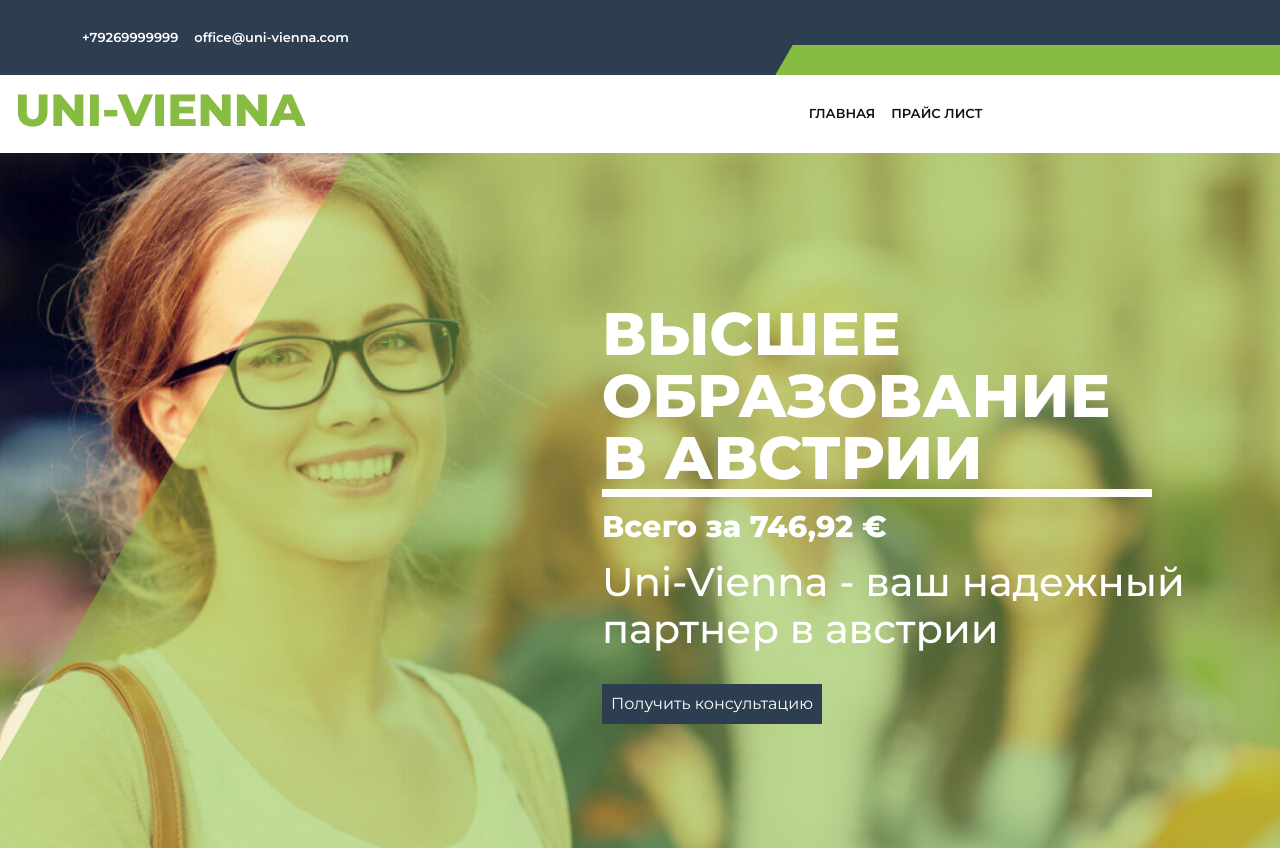
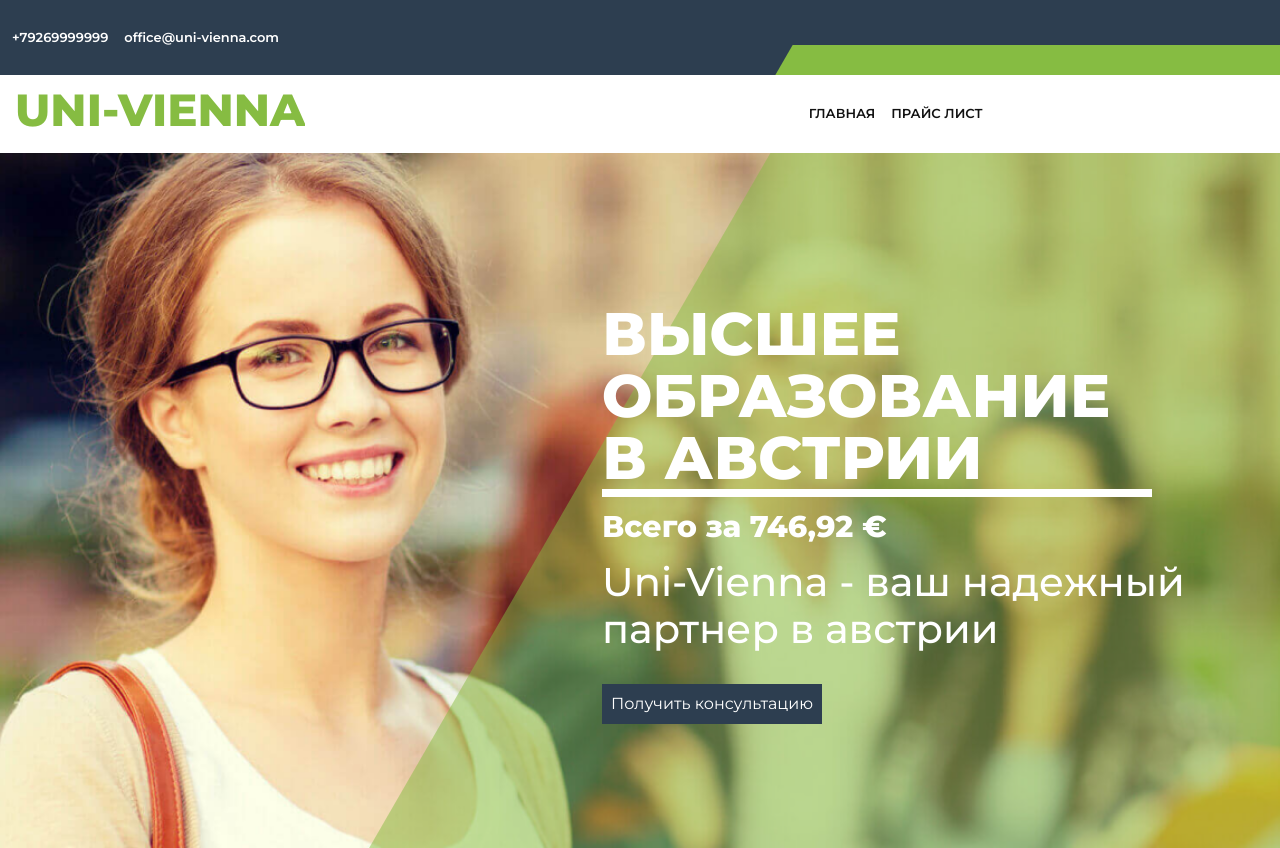
Before and after one commit to Rolan335/uni-vienna, a plain HTML site: page index.html in a window 1280 px wide. Drawn offline with nearby package versions, Linux system fonts and the light colour scheme.

Commit message:
section hero

```diff
--- a/index.html
+++ b/index.html
@@ -18,7 +18,7 @@
 <body>
     <header class="header" id="header">
         <div class="header-top position-relative">
-            <div class="container h-100 d-flex align-items-center">
+            <div class="container-fluid h-100 d-flex align-items-center">
                 <a class="header-top__link me-3" href="tel:+79269999999">+79269999999</a>
                 <a class="header-top__link" href="mailto:office@uni-vienna.com">office@uni-vienna.com</a>
                 <div class="header-top__rectangle d-none d-lg-block"></div>
--- a/scss/style.scss
+++ b/scss/style.scss
@@ -127,6 +127,7 @@ $blue: #2D3E50;
 //hero
 .hero{
     height: 695px;
+    object-fit: contain;
     background: url("../img/hero/1.png") 50% 50% / cover;
     position: relative;
     overflow: hidden;
@@ -140,7 +141,7 @@ $blue: #2D3E50;
         width: 1500px;
         height: 1000px;
         bottom: 0;
-        right: -25.5%;
+        left: 41%;
         transform: skewX(-30deg);
         background-color: rgba(134,188,66,0.5);
     }
```
Also changed, not shown: css/style.css.
